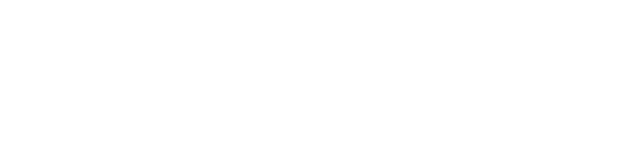
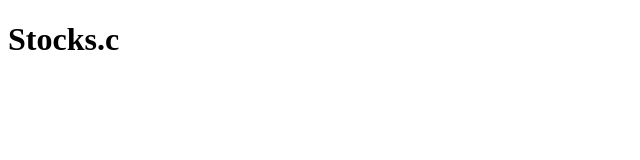
Before and after one commit to 2pichar/Stocks.c, a website: page web/html/index.html in a window 1280 px wide. Shown: the whole page, without its empty margins (0-640 px from the left). Drawn offline with Linux system fonts and the light colour scheme.

Commit message:
Added heading to index.html

```diff
--- a/web/html/index.html
+++ b/web/html/index.html
@@ -5,6 +5,6 @@
     <title>Stocks.c</title>
   </head>
   <body>
-
+    <h1>Stocks.c</h1>
   </body>
 </html>
```
